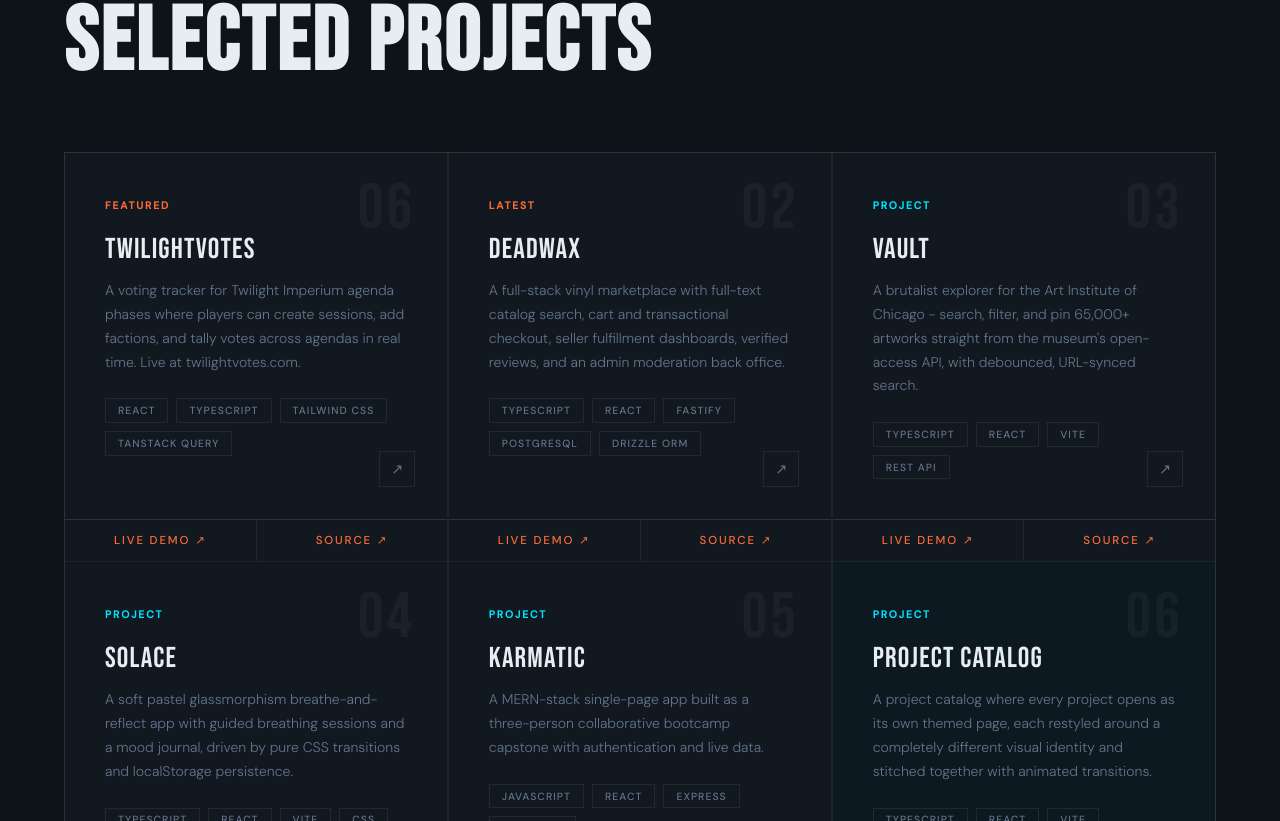
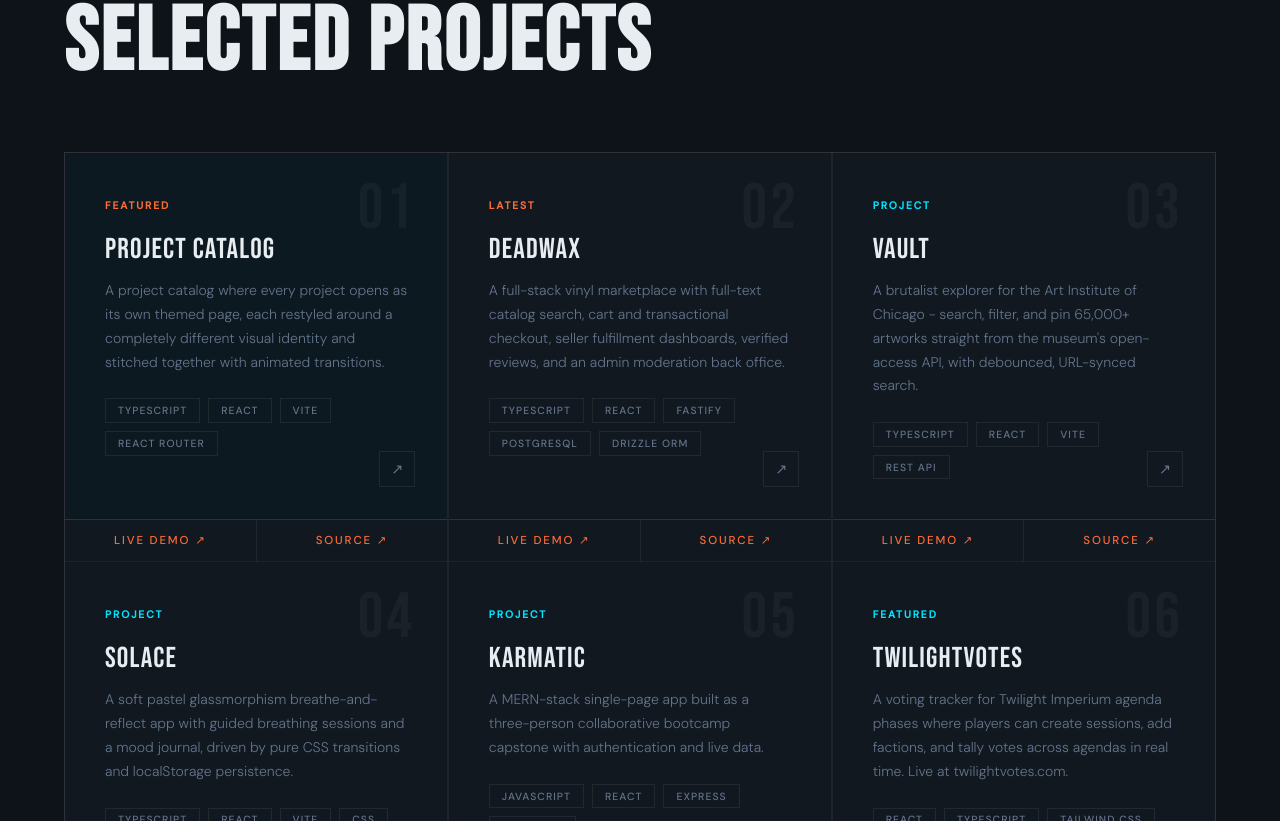
Before and after one commit to cycoconutz/new-portfolio, a React (Create React App) app: page / in a window 1280 px wide. Shown: the part 1959-2780 px from the top of the page. Built offline with nearby package versions, Linux system fonts and the light colour scheme.

Commit message:
Feature Project Catalog as opening card; TwilightVotes to #6

```diff
--- a/src/App.js
+++ b/src/App.js
@@ -609,16 +609,16 @@ const styles = `
 
 const projects = [
   {
-    id: "06",
+    id: "01",
     tag: "Featured",
     tagClass: "new",
-    title: "TwilightVotes",
-    desc: "A voting tracker for Twilight Imperium agenda phases where players can create sessions, add factions, and tally votes across agendas in real time. Live at twilightvotes.com.",
-    tech: ["React", "TypeScript", "Tailwind CSS", "TanStack Query"],
-    link: "https://www.twilightvotes.com/",
-    live: "https://www.twilightvotes.com/",
-    repo: "https://github.com/cycoconutz/Twilight-Votes",
-    featured: false,
+    title: "Project Catalog",
+    desc: "A project catalog where every project opens as its own themed page, each restyled around a completely different visual identity and stitched together with animated transitions.",
+    tech: ["TypeScript", "React", "Vite", "React Router"],
+    link: "https://cycoconutz.github.io/portfolio-tabs/",
+    live: "https://cycoconutz.github.io/portfolio-tabs/",
+    repo: "https://github.com/cycoconutz/portfolio-tabs",
+    featured: true,
   },
   {
     id: "02",
@@ -663,15 +663,13 @@ const projects = [
   },
   {
     id: "06",
-    tag: "Project",
-    title: "Project Catalog",
-    desc: "A project catalog where every project opens as its own themed page, each restyled around a completely different visual identity and stitched together with animated transitions.",
-    tech: ["TypeScript", "React", "Vite", "React Router"],
-    link: "https://cycoconutz.github.io/portfolio-tabs/",
-    live: "https://cycoconutz.github.io/portfolio-tabs/",
-    repo: "https://github.com/cycoconutz/portfolio-tabs",
-    featured: true,
-
+    tag: "Featured",
+    title: "TwilightVotes",
+    desc: "A voting tracker for Twilight Imperium agenda phases where players can create sessions, add factions, and tally votes across agendas in real time. Live at twilightvotes.com.",
+    tech: ["React", "TypeScript", "Tailwind CSS", "TanStack Query"],
+    link: "https://www.twilightvotes.com/",
+    live: "https://www.twilightvotes.com/",
+    repo: "https://github.com/cycoconutz/Twilight-Votes",
   },
 ];
 
```
